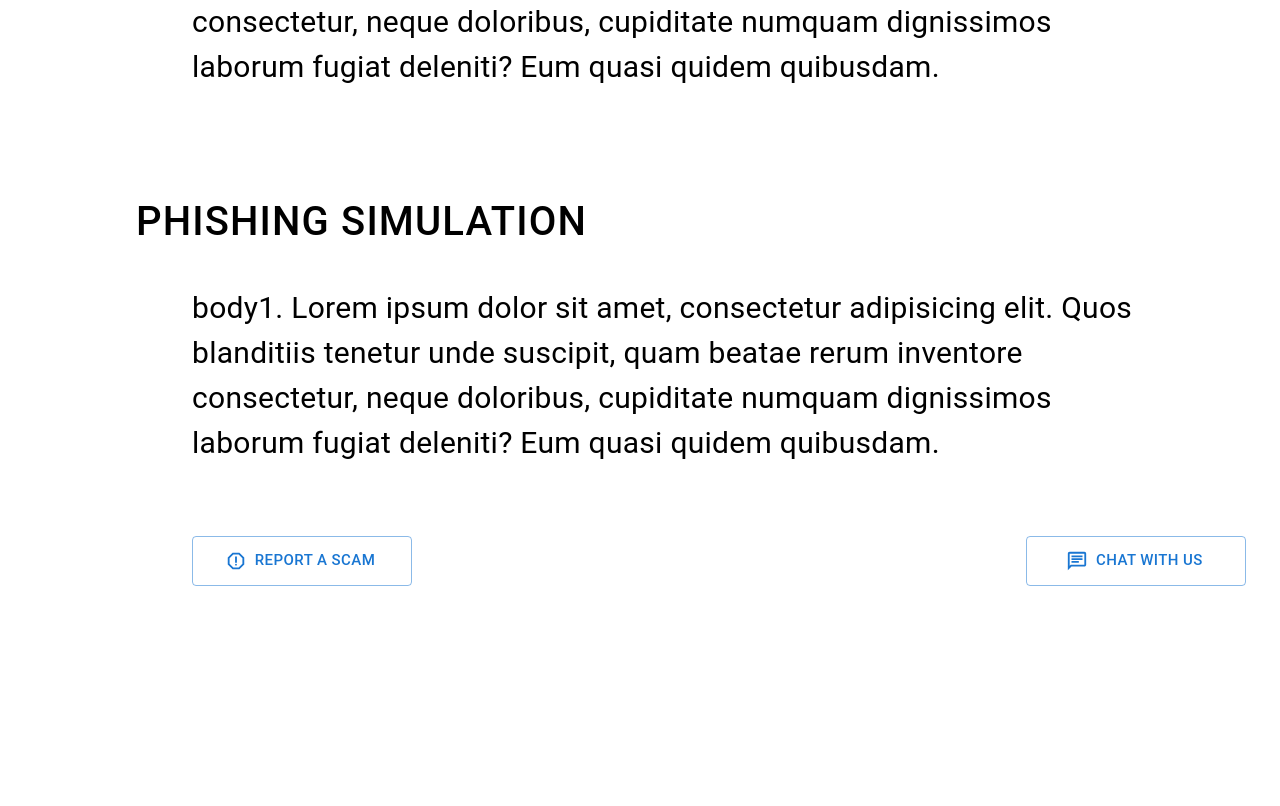
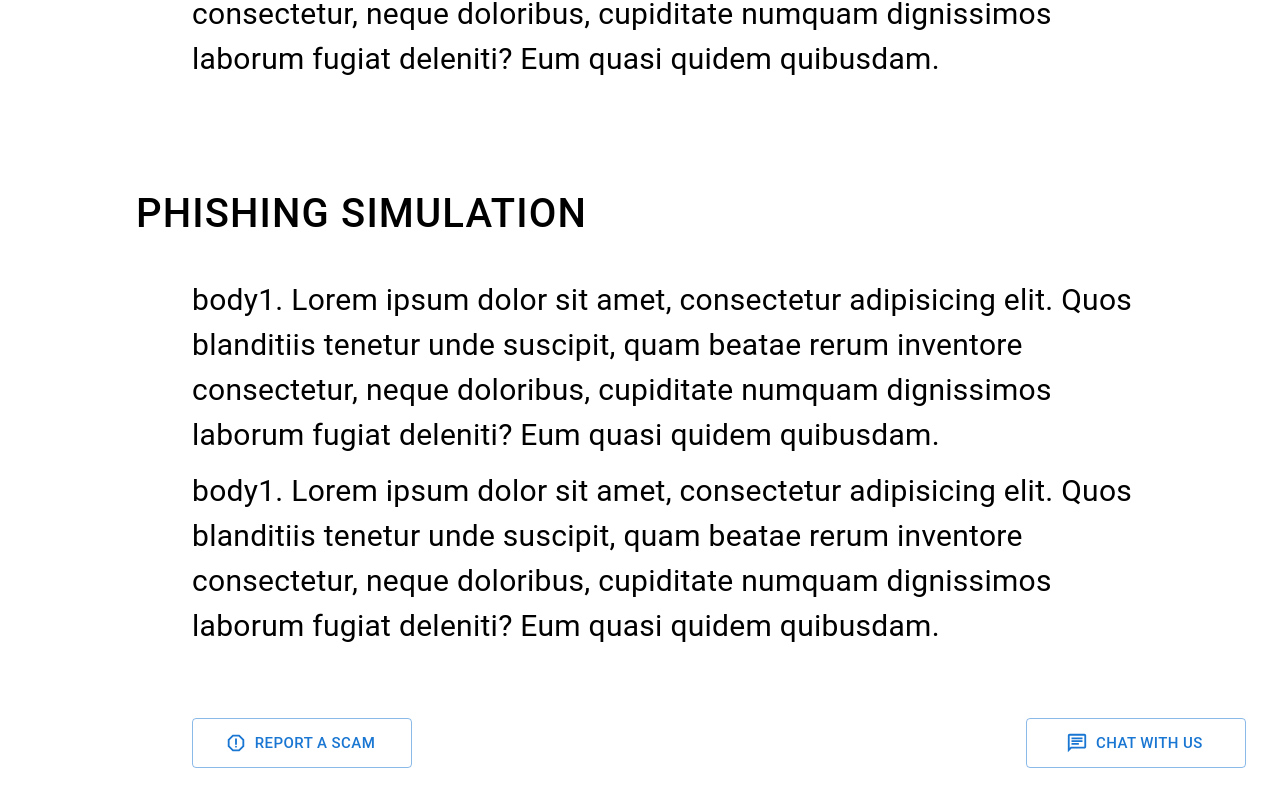
Before and after one commit to IvanTaoHuang/FIT5120, a React (Create React App) app: page /PastData in a window 1280 px wide. Shown: the part 662-1468 px from the top of the page. Before the commit the page ends 1368 px from the top, so only its background shows below. Built offline with nearby package versions, Linux system fonts and the light colour scheme.

Commit message:
Animation for texts

```diff
--- a/src/App.js
+++ b/src/App.js
@@ -24,7 +24,6 @@ import PhishingDetector from "./PhishingDetector";
 import PhishingSimulation from "./PhishingSimulation";
 import PastData from "./PastData";
 import PastArticle from "./PastArticle";
-import { hover } from "@testing-library/user-event/dist/hover";
 
 function Router(props) {
   const { children } = props;
@@ -86,7 +85,12 @@ function MyTabs() {
 
   return (
     <div>
-      <Box>
+      <Box
+        sx={{
+          width: "100vw",
+          height: "5vh",
+        }}
+      >
         <Tabs value={currentTab} centered>
           <Tab label="Home" value="/home" to="/home" component={Link} />
           <Tab
--- a/src/Home.js
+++ b/src/Home.js
@@ -6,6 +6,9 @@ import { Button } from "@mui/material";
 import { Stack } from "@mui/system";
 import ChatOutlinedIcon from "@mui/icons-material/ChatOutlined";
 import ReportOutlinedIcon from "@mui/icons-material/ReportOutlined";
+import Slide from "@mui/material/Slide";
+import Fade from "@mui/material/Fade";
+import Grow from "@mui/material/Grow";
 
 function Home() {
   const Div = styled("div")(({ theme }) => ({
@@ -15,6 +18,7 @@ function Home() {
     fontSize: "40px",
     marginLeft: "10vw",
   }));
+
   return (
     <Box
       sx={{
@@ -26,6 +30,7 @@ function Home() {
     >
       <Div>{"About"}</Div>
       <br></br>
+      <Slide direction="right" in={true} timeout={1000}>
         <Typography
           variant="body1"
           gutterBottom
@@ -37,12 +42,15 @@ function Home() {
           consectetur, neque doloribus, cupiditate numquam dignissimos laborum
           fugiat deleniti? Eum quasi quidem quibusdam.
         </Typography>
+      </Slide>
+
       <br></br>
       <br></br>
       <br></br>
       <br></br>
       <Div>{"Phishing Detector"}</Div>
       <br></br>
+      <Fade in={true} timeout={3000}>
         <Typography
           variant="body1"
           gutterBottom
@@ -54,12 +62,15 @@ function Home() {
           consectetur, neque doloribus, cupiditate numquam dignissimos laborum
           fugiat deleniti? Eum quasi quidem quibusdam.
         </Typography>
+      </Fade>
+
       <br></br>
       <br></br>
       <br></br>
       <br></br>
       <Div>{"Phishing Simulation"}</Div>
       <br></br>
+      <Grow in={true} timeout={4000}>
         <Typography
           variant="body1"
           gutterBottom
@@ -71,6 +82,21 @@ function Home() {
           consectetur, neque doloribus, cupiditate numquam dignissimos laborum
           fugiat deleniti? Eum quasi quidem quibusdam.
         </Typography>
+      </Grow>
+      <Grow in={true} style={{ transformOrigin: "0 0 0" }} timeout={5000}>
+        <Typography
+          variant="body1"
+          gutterBottom
+          fontSize={"30px"}
+          marginLeft="15vw"
+        >
+          body1. Lorem ipsum dolor sit amet, consectetur adipisicing elit. Quos
+          blanditiis tenetur unde suscipit, quam beatae rerum inventore
+          consectetur, neque doloribus, cupiditate numquam dignissimos laborum
+          fugiat deleniti? Eum quasi quidem quibusdam.
+        </Typography>
+      </Grow>
+
       <br></br>
       <br></br>
       <br></br>
--- a/src/PastData.js
+++ b/src/PastData.js
@@ -1,7 +1,61 @@
+import * as React from "react";
+import { styled } from "@mui/material/styles";
+import Box from "@mui/material/Box";
+import Typography from "@mui/material/Typography";
+import { Button } from "@mui/material";
+import TextField from "@mui/material/TextField";
+import { Stack } from "@mui/system";
+import ChatOutlinedIcon from "@mui/icons-material/ChatOutlined";
+import ReportOutlinedIcon from "@mui/icons-material/ReportOutlined";
+import CheckOutlinedIcon from "@mui/icons-material/CheckOutlined";
+import WarningAmberOutlinedIcon from "@mui/icons-material/WarningAmberOutlined";
+import { useState } from "react";
+import Slide from "@mui/material/Slide";
+
 function PastData() {
+  const [checked, setChecked] = React.useState(false);
+
+  const handleChange = () => {
+    setChecked((prev) => !prev);
+  };
+  const [isActive, setIsActive] = useState(false);
+  const handleClick = () => {
+    setIsActive((current) => !current);
+  };
   return (
     <div>
-      <h1>This is the Past Statistical Data Page.</h1>
+      <Stack marginLeft="20vw">
+        <Button
+          startIcon={<WarningAmberOutlinedIcon />}
+          variant="contained"
+          style={{
+            maxWidth: "270px",
+            maxHeight: "50px",
+            minWidth: "270px",
+            minHeight: "50px",
+          }}
+          onClick={handleClick}
+        >
+          Common signs of Phshing
+        </Button>
+      </Stack>
+      <br></br>
+      <br></br>
+      <br></br>
+
+      <Slide direction="up" in={!isActive}>
+        <Typography
+          variant="body1"
+          gutterBottom
+          fontSize={"30px"}
+          marginLeft="15vw"
+        >
+          body1. Lorem ipsum dolor sit amet, consectetur adipisicing elit. Quos
+          blanditiis tenetur unde suscipit, quam beatae rerum inventore
+          consectetur, neque doloribus, cupiditate numquam dignissimos laborum
+          fugiat deleniti? Eum quasi quidem quibusdam.
+        </Typography>
+      </Slide>
     </div>
   );
 }
--- a/src/PhishingDetector.js
+++ b/src/PhishingDetector.js
@@ -10,6 +10,8 @@ import ReportOutlinedIcon from "@mui/icons-material/ReportOutlined";
 import CheckOutlinedIcon from "@mui/icons-material/CheckOutlined";
 import WarningAmberOutlinedIcon from "@mui/icons-material/WarningAmberOutlined";
 import { useState } from "react";
+import Slide from "@mui/material/Slide";
+import Zoom from "@mui/material/Zoom";
 
 function PhishingDetector() {
   const [isActive, setIsActive] = useState(false);
@@ -31,9 +33,13 @@ function PhishingDetector() {
         marginTop: "15vh",
       }}
     >
+      <Zoom in={true} timeout={1000}>
         <Div>{"About Detector"}</Div>
+      </Zoom>
+
       <br></br>
       <br></br>
+      <Zoom in={true} timeout={2500}>
         <Typography
           variant="body1"
           gutterBottom
@@ -45,6 +51,8 @@ function PhishingDetector() {
           consectetur, neque doloribus, cupiditate numquam dignissimos laborum
           fugiat deleniti? Eum quasi quidem quibusdam.
         </Typography>
+      </Zoom>
+
       <br></br>
       <br></br>
       <br></br>
@@ -95,20 +103,19 @@ function PhishingDetector() {
       <br></br>
       <br></br>
       <br></br>
+      <Slide direction="up" in={isActive}>
         <Typography
           variant="body1"
           gutterBottom
           fontSize={"30px"}
           marginLeft="15vw"
-        style={{
-          display: isActive ? "block" : "none",
-        }}
         >
           body1. Lorem ipsum dolor sit amet, consectetur adipisicing elit. Quos
           blanditiis tenetur unde suscipit, quam beatae rerum inventore
           consectetur, neque doloribus, cupiditate numquam dignissimos laborum
           fugiat deleniti? Eum quasi quidem quibusdam.
         </Typography>
+      </Slide>
       <br></br>
       <br></br>
       <br></br>
--- a/src/PhishingSimulation.js
+++ b/src/PhishingSimulation.js
@@ -9,6 +9,8 @@ import ChatOutlinedIcon from "@mui/icons-material/ChatOutlined";
 import ReportOutlinedIcon from "@mui/icons-material/ReportOutlined";
 import CheckOutlinedIcon from "@mui/icons-material/CheckOutlined";
 import SendIcon from "@mui/icons-material/Send";
+import Collapse from "@mui/material/Collapse";
+import Fade from "@mui/material/Fade";
 
 function PhishingSimulation() {
   const Div = styled("div")(({ theme }) => ({
@@ -26,9 +28,13 @@ function PhishingSimulation() {
         marginTop: "15vh",
       }}
     >
-      <Div>{"About Detector"}</Div>
+      <Fade in={true} timeout={1000}>
+        <Div>{"About Simulation"}</Div>
+      </Fade>
+
       <br></br>
       <br></br>
+      <Fade in={true} timeout={3000}>
         <Typography
           variant="body1"
           gutterBottom
@@ -40,6 +46,8 @@ function PhishingSimulation() {
           consectetur, neque doloribus, cupiditate numquam dignissimos laborum
           fugiat deleniti? Eum quasi quidem quibusdam.
         </Typography>
+      </Fade>
+
       <br></br>
       <br></br>
       <br></br>
```
Lines whose indentation alone changed are shown as unchanged.
